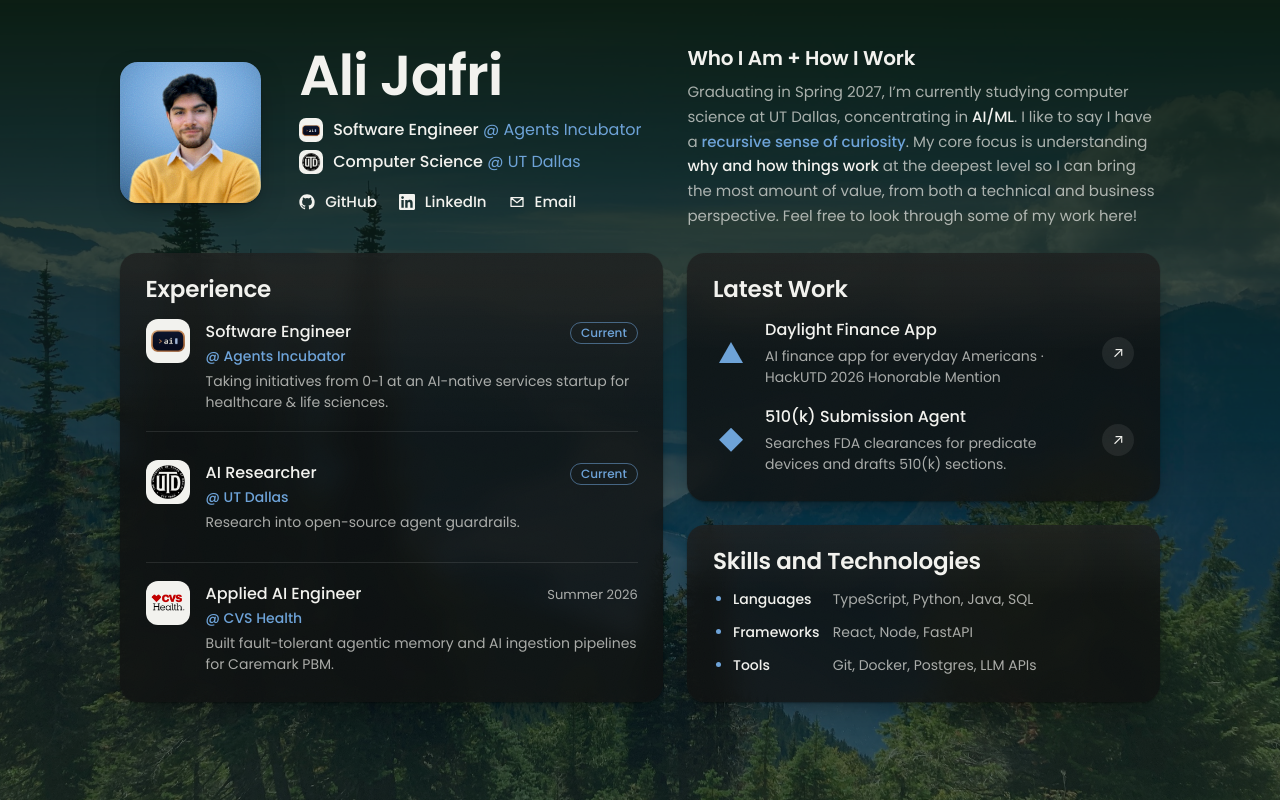
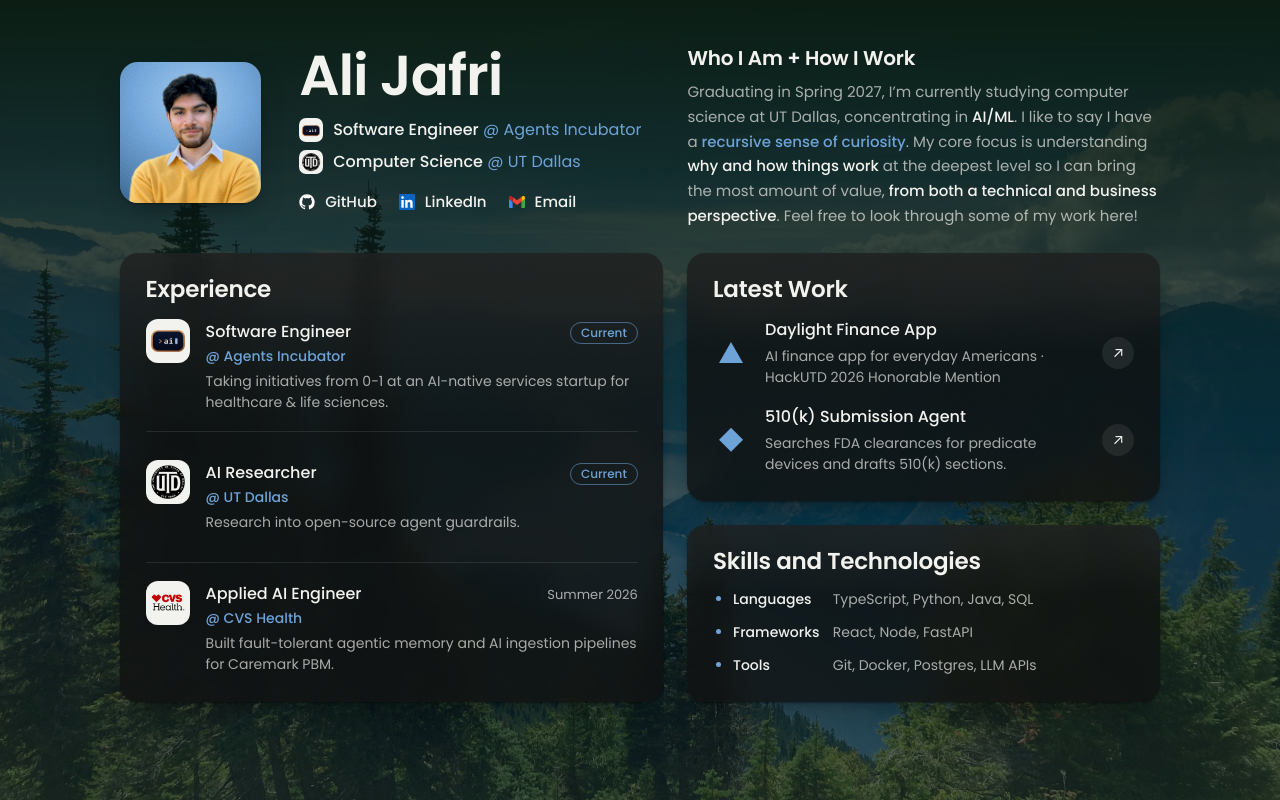
Before and after one commit to AliJafri2/AliJafri2.github.io, a website built with Vite: page index.html in a window 1280 px wide. Built offline with nearby package versions, Linux system fonts and the light colour scheme.

Commit message:
Add GitHub Pages deploy workflow, brand icons, and description highlight

```diff
--- a/index.html
+++ b/index.html
@@ -42,19 +42,19 @@
             <ul class="links">
               <li>
                 <a href="https://github.com/AliJafri2" target="_blank" rel="noopener">
-                  <svg viewBox="0 0 24 24" aria-hidden="true"><path fill="currentColor" d="M12 .5C5.65.5.5 5.65.5 12c0 5.08 3.29 9.39 7.86 10.91.58.11.79-.25.79-.56v-2c-3.2.7-3.87-1.37-3.87-1.37-.52-1.33-1.28-1.69-1.28-1.69-1.04-.71.08-.7.08-.7 1.15.08 1.76 1.18 1.76 1.18 1.03 1.76 2.69 1.25 3.35.96.1-.75.4-1.25.73-1.54-2.55-.29-5.24-1.28-5.24-5.68 0-1.25.45-2.28 1.18-3.08-.12-.29-.51-1.46.11-3.04 0 0 .97-.31 3.17 1.18a11 11 0 0 1 5.77 0c2.2-1.49 3.17-1.18 3.17-1.18.63 1.58.23 2.75.11 3.04.74.8 1.18 1.83 1.18 3.08 0 4.41-2.69 5.38-5.26 5.67.41.36.78 1.06.78 2.14v3.17c0 .31.21.68.8.56A11.51 11.51 0 0 0 23.5 12C23.5 5.65 18.35.5 12 .5z"/></svg>
+                  <svg class="brand brand-github" viewBox="0 0 24 24" aria-hidden="true"><path fill="#fff" d="M12 .5C5.65.5.5 5.65.5 12c0 5.08 3.29 9.39 7.86 10.91.58.11.79-.25.79-.56v-2c-3.2.7-3.87-1.37-3.87-1.37-.52-1.33-1.28-1.69-1.28-1.69-1.04-.71.08-.7.08-.7 1.15.08 1.76 1.18 1.76 1.18 1.03 1.76 2.69 1.25 3.35.96.1-.75.4-1.25.73-1.54-2.55-.29-5.24-1.28-5.24-5.68 0-1.25.45-2.28 1.18-3.08-.12-.29-.51-1.46.11-3.04 0 0 .97-.31 3.17 1.18a11 11 0 0 1 5.77 0c2.2-1.49 3.17-1.18 3.17-1.18.63 1.58.23 2.75.11 3.04.74.8 1.18 1.83 1.18 3.08 0 4.41-2.69 5.38-5.26 5.67.41.36.78 1.06.78 2.14v3.17c0 .31.21.68.8.56A11.51 11.51 0 0 0 23.5 12C23.5 5.65 18.35.5 12 .5z"/></svg>
                   GitHub
                 </a>
               </li>
               <li>
                 <a href="https://www.linkedin.com/in/a-jafri" target="_blank" rel="noopener">
-                  <svg viewBox="0 0 24 24" aria-hidden="true"><path fill="currentColor" d="M20.45 20.45h-3.55v-5.57c0-1.33-.03-3.04-1.85-3.04-1.86 0-2.14 1.45-2.14 2.94v5.67H9.36V9h3.41v1.56h.05c.48-.9 1.64-1.85 3.37-1.85 3.6 0 4.27 2.37 4.27 5.46v6.28zM5.34 7.43a2.06 2.06 0 1 1 0-4.12 2.06 2.06 0 0 1 0 4.12zM7.12 20.45H3.56V9h3.56v11.45zM22.22 0H1.77C.79 0 0 .77 0 1.73v20.54C0 23.23.79 24 1.77 24h20.45c.98 0 1.78-.77 1.78-1.73V1.73C24 .77 23.2 0 22.22 0z"/></svg>
+                  <svg class="brand brand-linkedin" viewBox="0 0 24 24" aria-hidden="true"><rect x="2" y="2" width="20" height="20" rx="2" fill="#fff"/><path fill="#0A66C2" d="M20.45 20.45h-3.55v-5.57c0-1.33-.03-3.04-1.85-3.04-1.86 0-2.14 1.45-2.14 2.94v5.67H9.36V9h3.41v1.56h.05c.48-.9 1.64-1.85 3.37-1.85 3.6 0 4.27 2.37 4.27 5.46v6.28zM5.34 7.43a2.06 2.06 0 1 1 0-4.12 2.06 2.06 0 0 1 0 4.12zM7.12 20.45H3.56V9h3.56v11.45zM22.22 0H1.77C.79 0 0 .77 0 1.73v20.54C0 23.23.79 24 1.77 24h20.45c.98 0 1.78-.77 1.78-1.73V1.73C24 .77 23.2 0 22.22 0z"/></svg>
                   LinkedIn
                 </a>
               </li>
               <li>
                 <a href="mailto:ajafri120@gmail.com">
-                  <svg viewBox="0 0 24 24" aria-hidden="true"><path fill="none" stroke="currentColor" stroke-width="2" stroke-linejoin="round" d="M3 5.5h18v13H3z M3.5 6l8.5 7 8.5-7"/></svg>
+                  <svg class="brand brand-gmail" viewBox="52 42 88 66" aria-hidden="true"><path fill="#4285f4" d="M58 108h14V74L52 59v43c0 3.32 2.69 6 6 6"/><path fill="#34a853" d="M120 108h14c3.32 0 6-2.69 6-6V59l-20 15"/><path fill="#fbbc04" d="M120 48v26l20-15v-8c0-7.42-8.47-11.65-14.4-7.2"/><path fill="#ea4335" d="M72 74V48l24 18 24-18v26L96 92"/><path fill="#c5221f" d="M52 51v8l20 15V48l-5.6-4.2c-5.94-4.45-14.4-.22-14.4 7.2"/></svg>
                   Email
                 </a>
               </li>
@@ -68,7 +68,7 @@
             Graduating in Spring 2027, I’m currently studying computer science at UT Dallas, concentrating in
             <strong>AI/ML</strong>. I like to say I have a <em class="hl roll"><span class="w" style="--i: 0">recursive</span> <span class="w" style="--i: 1">sense</span> <span class="w" style="--i: 2">of</span> <span class="w" style="--i: 3">curiosity</span></em>.
             My core focus is understanding <strong>why and how things work</strong> at the deepest level so I can
-            bring the most amount of value, from both a technical and business perspective. Feel free to look
+            bring the most amount of value, <strong>from both a technical and business perspective</strong>. Feel free to look
             through some of my work here!
           </p>
         </div>
```
Also changed, not shown: .github/workflows/deploy.yml (added).
